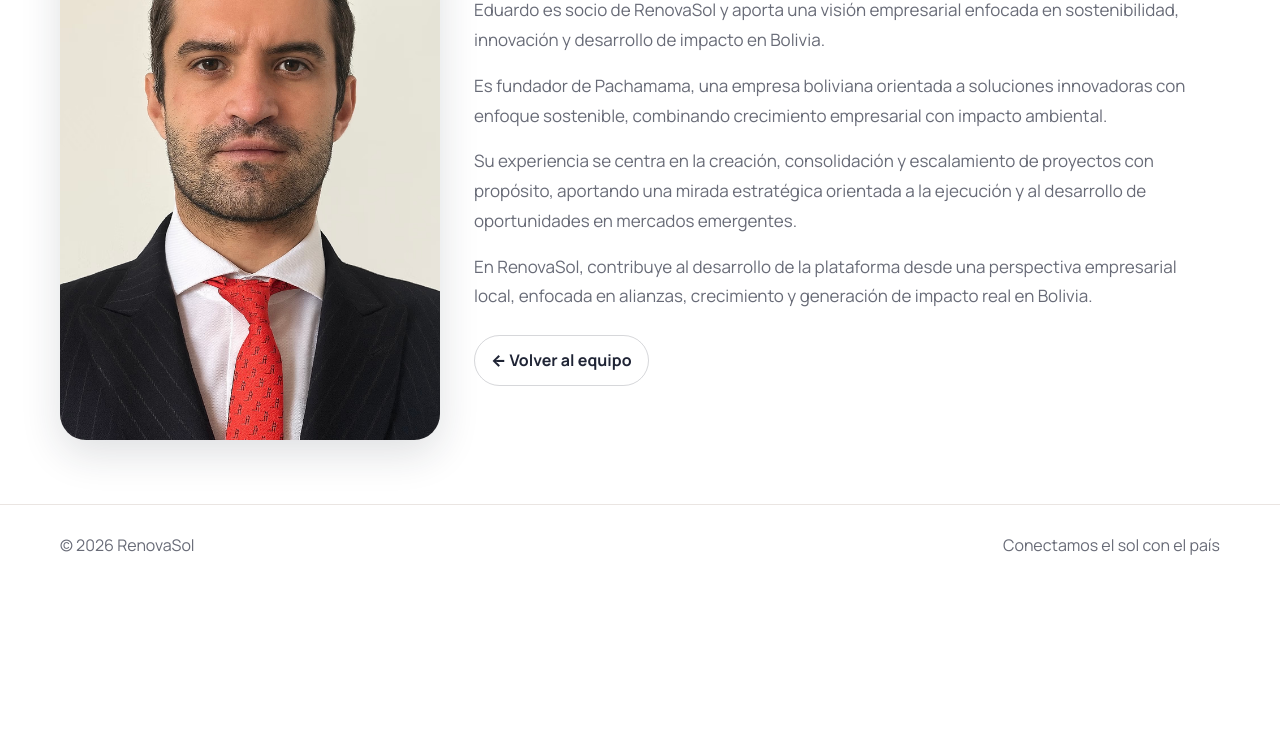
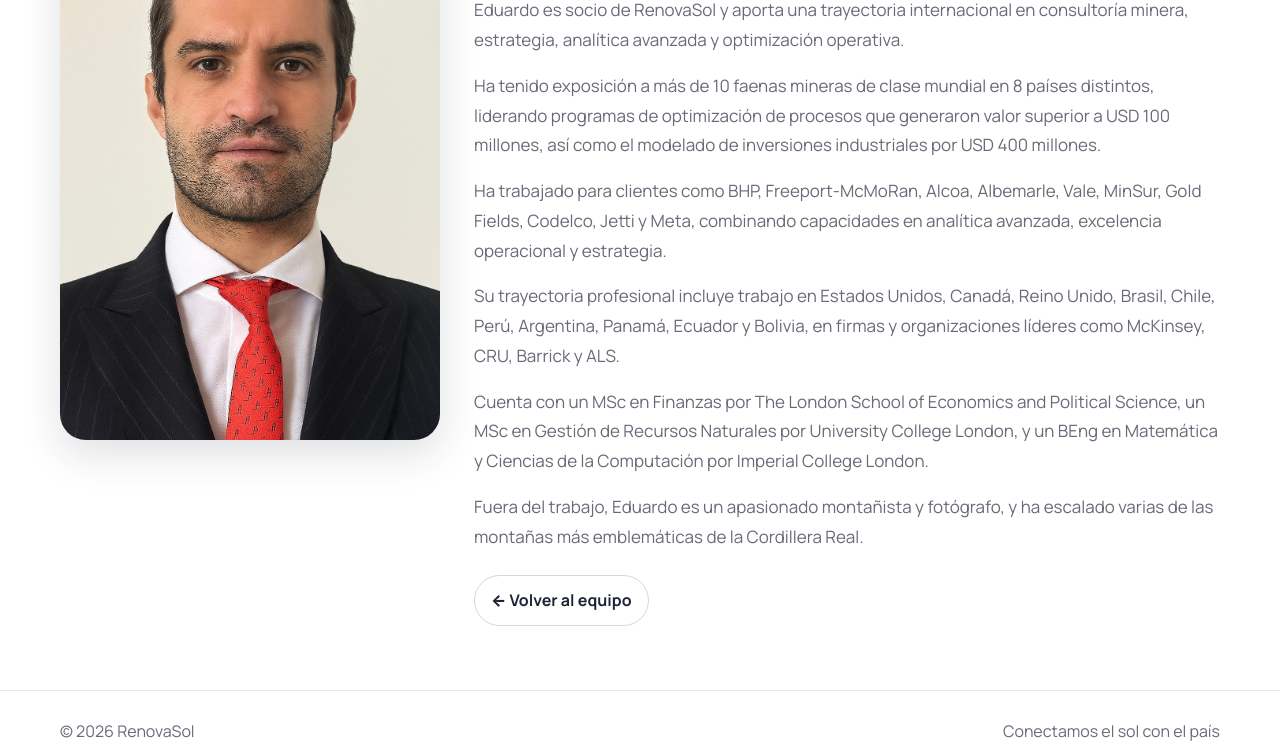
Before and after one commit to mpedrazah/renovasol, a website: page public/eduardo.html in a window 1280 px wide. Shown: the part 548-1299 px from the top of the page. Before the commit the page ends 1134 px from the top, so only its background shows below. Drawn offline with Linux system fonts and the light colour scheme.

Commit message:
Update que edu's  page

```diff
--- a/public/eduardo.html
+++ b/public/eduardo.html
@@ -34,27 +34,45 @@
   <section class="section">
     <div class="container profile-layout">
       <div class="profile-image">
-        <img src="/assets/eduardo.avif" alt="Eduardo" />
+        <img src="/assets/eduardo.jpeg" alt="Eduardo" />
       </div>
 
       <div class="profile-content">
   <div class="eyebrow dark">TRAYECTORIA</div>
-        <h2>Visión empresarial, sostenibilidad y desarrollo local</h2>
+  <h2>Experiencia internacional en minería, estrategia y creación de valor</h2>
 
   <p>
-          Eduardo es socio de RenovaSol y aporta una visión empresarial enfocada en sostenibilidad, innovación y desarrollo de impacto en Bolivia.
+    Eduardo es socio de RenovaSol y aporta una trayectoria internacional en consultoría minera,
+    estrategia, analítica avanzada y optimización operativa.
   </p>
 
   <p>
-          Es fundador de Pachamama, una empresa boliviana orientada a soluciones innovadoras con enfoque sostenible, combinando crecimiento empresarial con impacto ambiental.
+    Ha tenido exposición a más de 10 faenas mineras de clase mundial en 8 países distintos,
+    liderando programas de optimización de procesos que generaron valor superior a USD 100 millones,
+    así como el modelado de inversiones industriales por USD 400 millones.
   </p>
 
   <p>
-          Su experiencia se centra en la creación, consolidación y escalamiento de proyectos con propósito, aportando una mirada estratégica orientada a la ejecución y al desarrollo de oportunidades en mercados emergentes.
+    Ha trabajado para clientes como BHP, Freeport-McMoRan, Alcoa, Albemarle, Vale, MinSur,
+    Gold Fields, Codelco, Jetti y Meta, combinando capacidades en analítica avanzada,
+    excelencia operacional y estrategia.
   </p>
 
   <p>
-          En RenovaSol, contribuye al desarrollo de la plataforma desde una perspectiva empresarial local, enfocada en alianzas, crecimiento y generación de impacto real en Bolivia.
+    Su trayectoria profesional incluye trabajo en Estados Unidos, Canadá, Reino Unido, Brasil,
+    Chile, Perú, Argentina, Panamá, Ecuador y Bolivia, en firmas y organizaciones líderes
+    como McKinsey, CRU, Barrick y ALS.
+  </p>
+
+  <p>
+    Cuenta con un MSc en Finanzas por The London School of Economics and Political Science,
+    un MSc en Gestión de Recursos Naturales por University College London, y un BEng en
+    Matemática y Ciencias de la Computación por Imperial College London.
+  </p>
+
+  <p>
+    Fuera del trabajo, Eduardo es un apasionado montañista y fotógrafo, y ha escalado
+    varias de las montañas más emblemáticas de la Cordillera Real.
   </p>
 
         <div class="leadership-actions">
```
Also changed, not shown: public/quienes-somos.html (+2 -2 lines), public/assets/eduardo.jpeg (added). Lines whose indentation alone changed are shown as unchanged.
